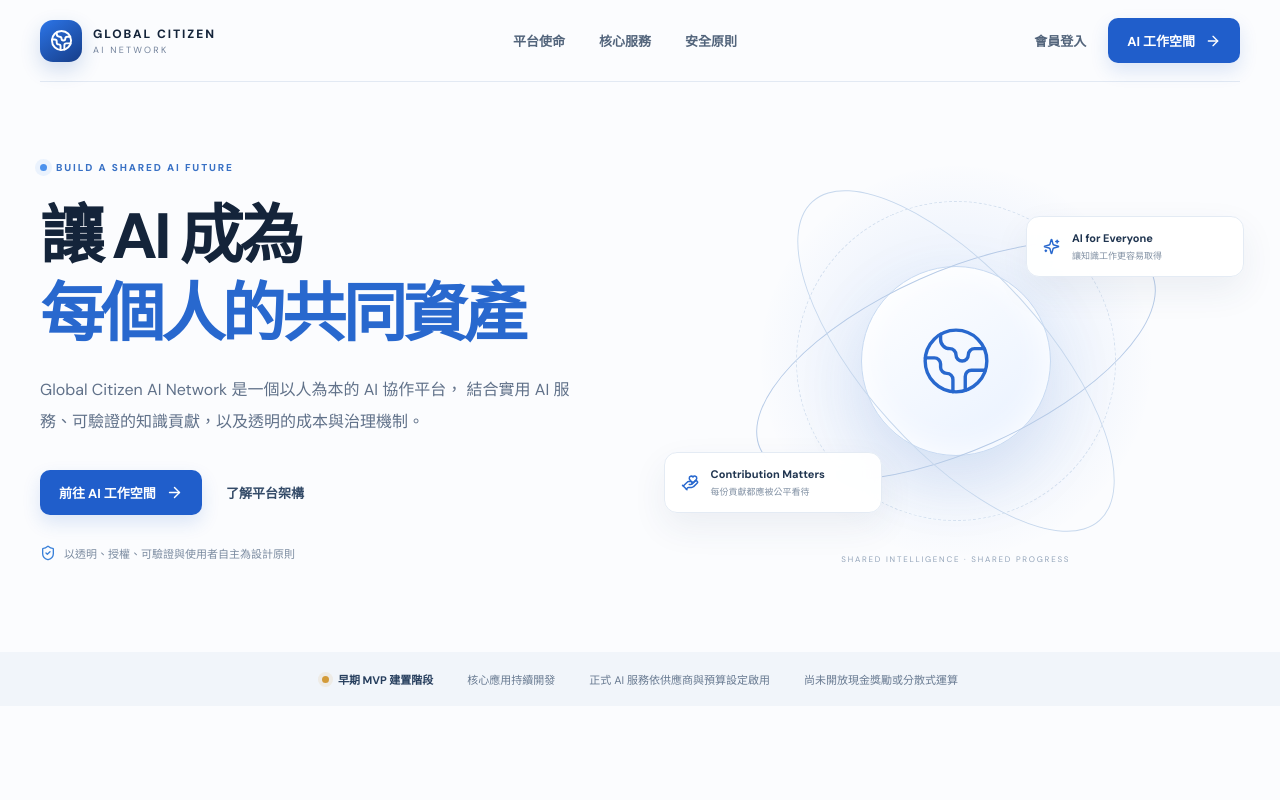
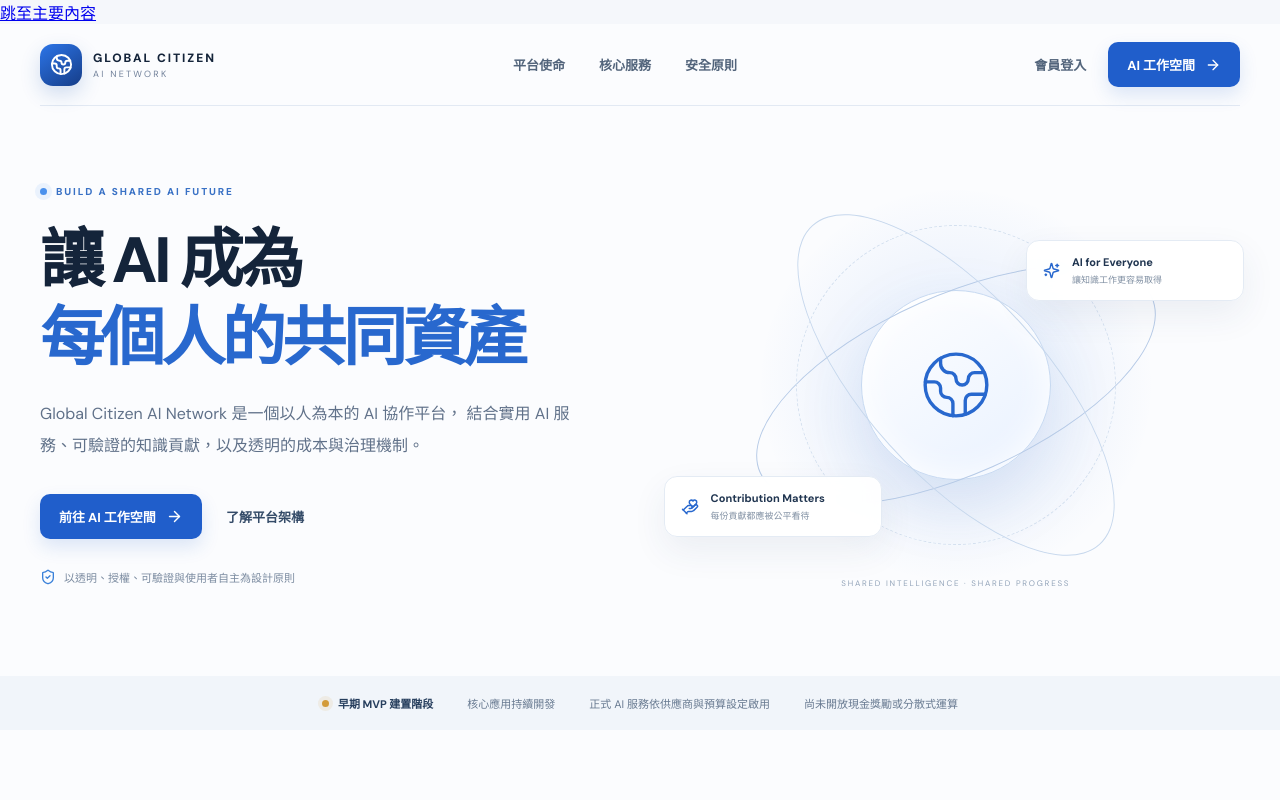
Before and after one commit to X84657465/global-citizen-ai-network, a Next.js app: page / in a window 1280 px wide. Shown: the top 800 px of the page. Built offline with nearby package versions, Linux system fonts and the light colour scheme.

Commit message:
feat(product): add keyboard skip navigation to public homepage

```diff
--- a/app/page.tsx
+++ b/app/page.tsx
@@ -45,6 +45,8 @@ const principles = [
 
 export default function HomePage() {
   return (
+    <>
+      <a className={styles.skipLink} href="#main-content">跳至主要內容</a>
       <main className={styles.page}>
         <header className={styles.header}>
           <Link href="/" className={styles.brand} aria-label="Global Citizen AI Network 首頁">
@@ -65,7 +67,7 @@ export default function HomePage() {
           </div>
         </header>
 
-      <section className={styles.hero} id="mission">
+        <section className={styles.hero} id="main-content" tabIndex={-1}>
           <div className={styles.heroCopy}>
             <div className={styles.eyebrow}><span /> BUILD A SHARED AI FUTURE</div>
             <h1>讓 AI 成為<br /><em>每個人的共同資產</em></h1>
@@ -160,5 +162,6 @@ export default function HomePage() {
           <span>© {new Date().getFullYear()} GCAN · Early MVP</span>
         </footer>
       </main>
+    </>
   );
 }
```
Lines whose indentation alone changed are shown as unchanged.
